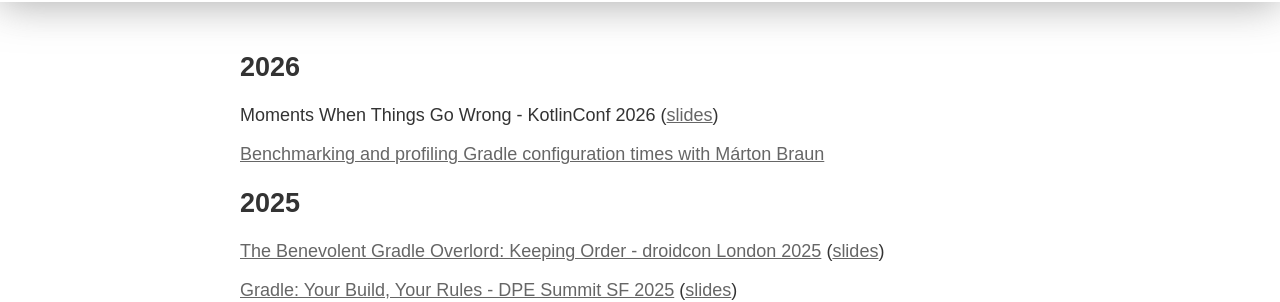
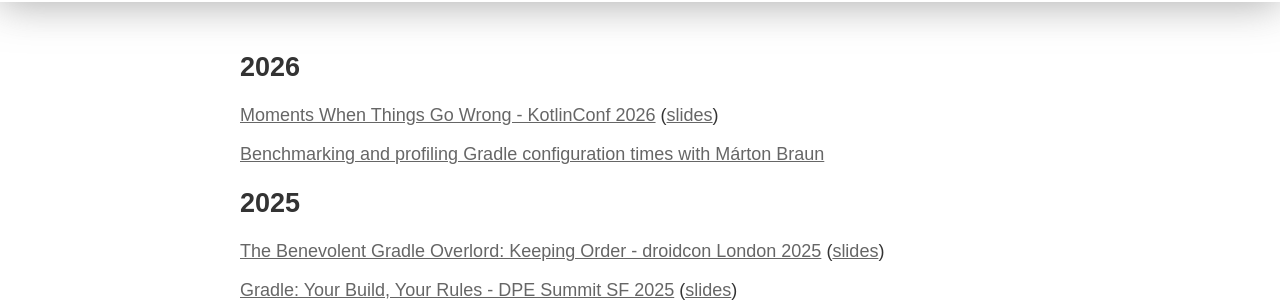
Before and after one commit to liutikas/liutikas.github.io, a Jekyll site: the page built from talks.md, in a window 1280 px wide. Shown: the part 383-685 px from the top of the page. Built offline with Jekyll 4.4.1, drawn with Linux system fonts in a browser that asks for light colours; part of the change alters nothing that is shown.

```diff
--- a/talks.md
+++ b/talks.md
@@ -7,7 +7,7 @@ header: header-eng
 
 <h2>2026</h2>
 <p>
-Moments When Things Go Wrong - KotlinConf 2026 (<a href="https://speakerdeck.com/aurimas/moments-when-things-go-wrong">slides</a>)
+<a href="https://youtu.be/bavxLLEGX4w?si=8ds66VhAugUEEDE5">Moments When Things Go Wrong - KotlinConf 2026</a> (<a href="https://speakerdeck.com/aurimas/moments-when-things-go-wrong">slides</a>)
 </p>
 <p>
 <a href="https://youtu.be/O51j-RO_GQM?si=AP3PJflSBoC-vKQq">Benchmarking and profiling Gradle configuration times with Márton Braun</a>
```
